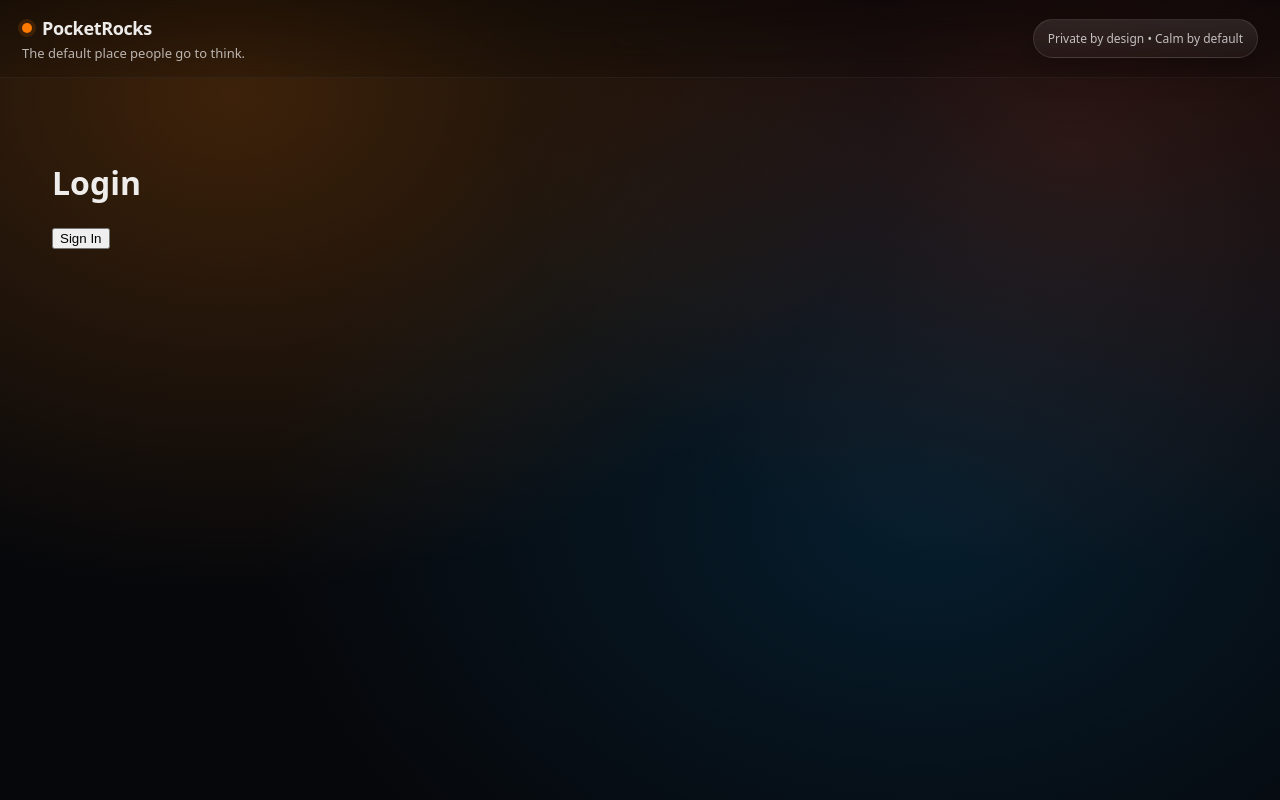
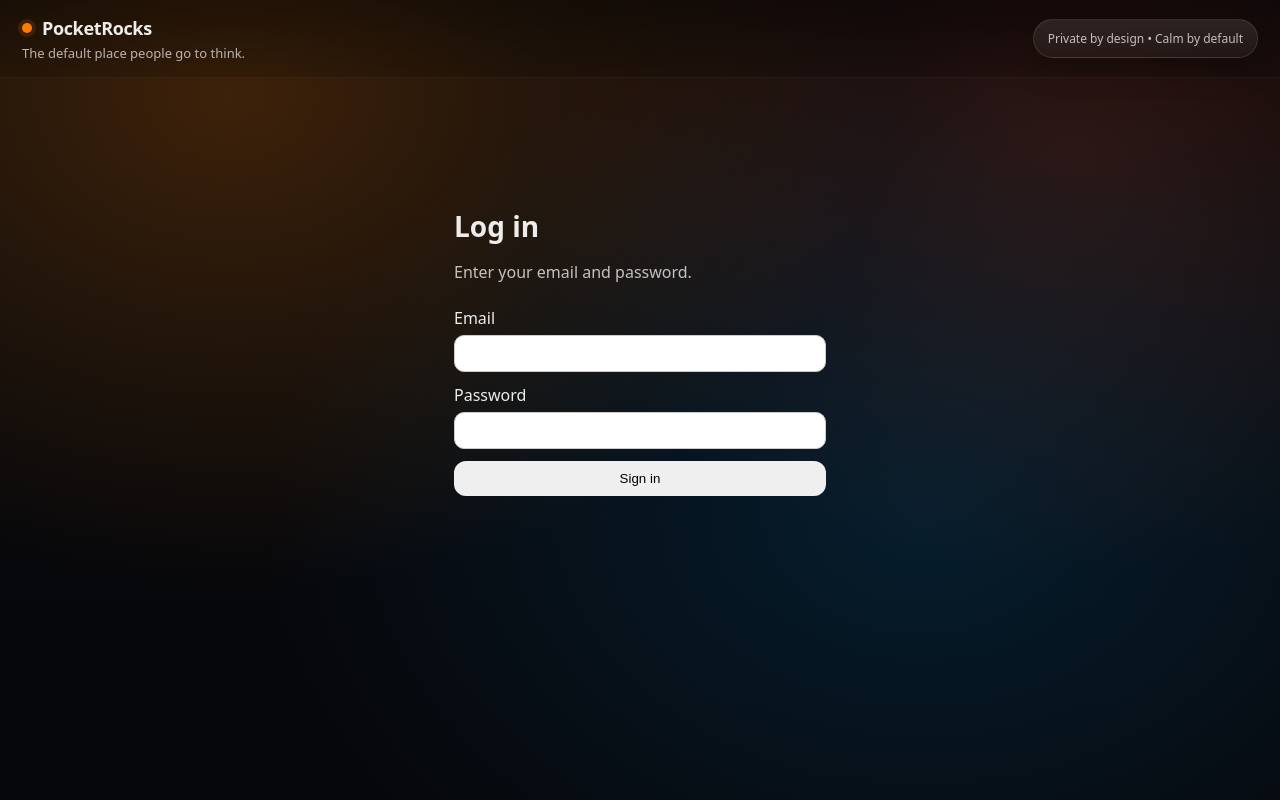
Before and after one commit to KyleFowles/PocketRocks-am, a Next.js app: page /login in a window 1280 px wide. Built offline with nearby package versions, Linux system fonts and the light colour scheme.

Commit message:
Fix /login useSearchParams by wrapping in Suspense

```diff
--- a/src/app/(auth)/login/LoginClient.tsx
+++ b/src/app/(auth)/login/LoginClient.tsx
@@ -1,37 +1,118 @@
 /* ============================================================
    FILE: src/app/(auth)/login/LoginClient.tsx
-   PURPOSE: Client-side login logic using useSearchParams
+   PURPOSE: Login UI (Client Component)
+            - Safe place to use useSearchParams()
    ============================================================ */
 
 "use client";
 
-import { useSearchParams } from "next/navigation";
-import { useEffect, useState } from "react";
+import React, { useMemo, useState } from "react";
+import { useRouter, useSearchParams } from "next/navigation";
 
 export default function LoginClient() {
+  const router = useRouter();
   const searchParams = useSearchParams();
-  const redirectTo = searchParams.get("redirect") || "/";
 
-  const [loading, setLoading] = useState(false);
+  const nextUrl = useMemo(() => {
+    const n = searchParams.get("next");
+    return n && n.startsWith("/") ? n : "/";
+  }, [searchParams]);
 
-  useEffect(() => {
-    // Example: you can safely read search params here
-    // console.log("Redirect after login:", redirectTo);
-  }, [redirectTo]);
+  const [email, setEmail] = useState("");
+  const [password, setPassword] = useState("");
+  const [busy, setBusy] = useState(false);
+  const [error, setError] = useState<string | null>(null);
+
+  async function onSubmit(e: React.FormEvent) {
+    e.preventDefault();
+    setBusy(true);
+    setError(null);
+
+    try {
+      // If your app uses a different flow, keep the Suspense structure
+      // and replace ONLY this login call.
+      //
+      // This example assumes you already have a /session/login route
+      // that sets the session cookie.
+      const res = await fetch("/session/login", {
+        method: "POST",
+        headers: { "Content-Type": "application/json" },
+        body: JSON.stringify({ email, password }),
+      });
+
+      if (!res.ok) {
+        const msg = await res.text().catch(() => "");
+        throw new Error(msg || "Login failed.");
+      }
+
+      router.replace(nextUrl);
+    } catch (err: any) {
+      setError(err?.message || "Login failed.");
+    } finally {
+      setBusy(false);
+    }
+  }
 
   return (
-    <div style={{ padding: 24 }}>
-      <h1>Login</h1>
+    <div style={{ maxWidth: 420, margin: "48px auto", padding: 24 }}>
+      <h1 style={{ fontSize: 28, marginBottom: 8 }}>Log in</h1>
+      <p style={{ opacity: 0.8, marginBottom: 24 }}>
+        Enter your email and password.
+      </p>
 
-      <button
-        disabled={loading}
-        onClick={() => {
-          setLoading(true);
-          // your existing login logic here
-        }}
-      >
-        {loading ? "Signing in..." : "Sign In"}
-      </button>
+      {error ? (
+        <div
+          style={{
+            background: "rgba(255,0,0,0.08)",
+            border: "1px solid rgba(255,0,0,0.25)",
+            padding: 12,
+            borderRadius: 10,
+            marginBottom: 16,
+          }}
+        >
+          {error}
+        </div>
+      ) : null}
+
+      <form onSubmit={onSubmit} style={{ display: "grid", gap: 12 }}>
+        <label style={{ display: "grid", gap: 6 }}>
+          <span>Email</span>
+          <input
+            value={email}
+            onChange={(e) => setEmail(e.target.value)}
+            autoComplete="email"
+            type="email"
+            required
+            style={{ padding: 10, borderRadius: 10, border: "1px solid #ccc" }}
+          />
+        </label>
+
+        <label style={{ display: "grid", gap: 6 }}>
+          <span>Password</span>
+          <input
+            value={password}
+            onChange={(e) => setPassword(e.target.value)}
+            autoComplete="current-password"
+            type="password"
+            required
+            style={{ padding: 10, borderRadius: 10, border: "1px solid #ccc" }}
+          />
+        </label>
+
+        <button
+          type="submit"
+          disabled={busy}
+          style={{
+            padding: "10px 14px",
+            borderRadius: 12,
+            border: "none",
+            cursor: busy ? "not-allowed" : "pointer",
+            opacity: busy ? 0.7 : 1,
+          }}
+        >
+          {busy ? "Signing in…" : "Sign in"}
+        </button>
+      </form>
     </div>
   );
 }
--- a/src/app/(auth)/login/page.tsx
+++ b/src/app/(auth)/login/page.tsx
@@ -1,14 +1,17 @@
 /* ============================================================
    FILE: src/app/(auth)/login/page.tsx
-   PURPOSE: Login page wrapper with Suspense boundary
+   PURPOSE: Login page wrapper (Server Component)
+            - Wraps client logic in Suspense to satisfy Next build
    ============================================================ */
 
-import { Suspense } from "react";
+import React, { Suspense } from "react";
 import LoginClient from "./LoginClient";
+
+export const dynamic = "force-dynamic"; // prevents static prerender issues on hosts like Vercel
 
 export default function LoginPage() {
   return (
-    <Suspense fallback={<div />}>
+    <Suspense fallback={<div style={{ padding: 24 }}>Loading…</div>}>
       <LoginClient />
     </Suspense>
   );
```
